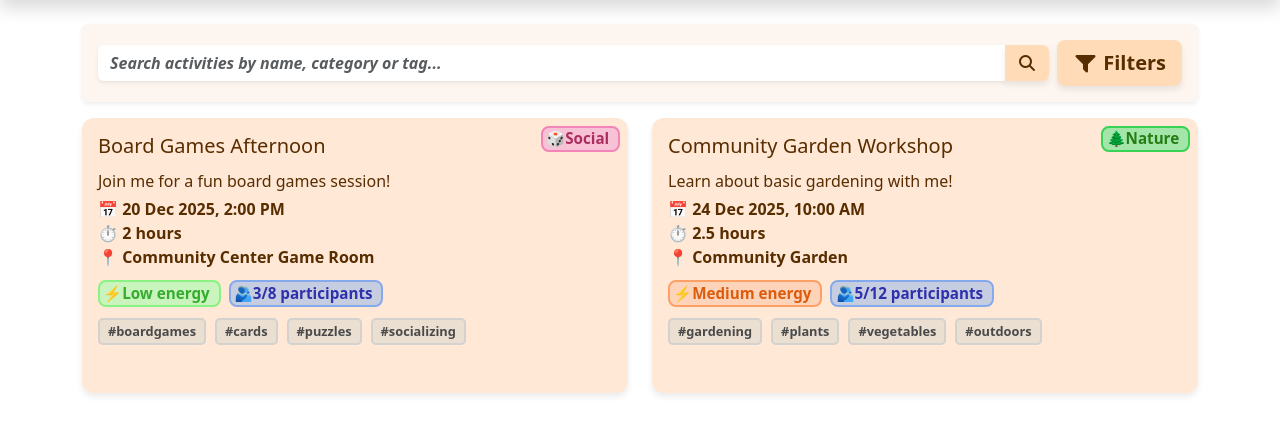
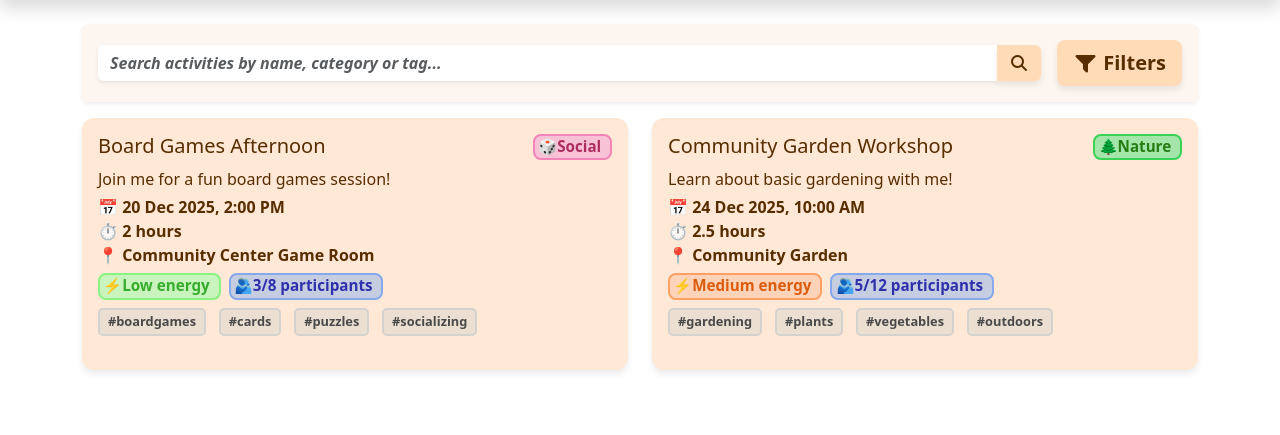
Before and after one commit to starry9x/ShareJoy, a Flask app: page /explore in a window 1280 px wide. Shown: the part 76-511 px from the top of the page. Run offline with Flask 3, Linux system fonts and the light colour scheme; data comes from the database, SQL or seed files in the repository; some libraries are stand-ins or nearby versions.

Commit message:
updated explore

```diff
--- a/static/css/activities.css
+++ b/static/css/activities.css
@@ -19,7 +19,7 @@
     background: #ffe8d6;
     border-radius: 12px;
     padding: 1rem;
-    margin-bottom: 1.5rem;
+    margin-bottom: 0.5rem;
     box-shadow: 0 4px 6px rgba(0, 0, 0, 0.08);
     transition: transform 0.2s, box-shadow 0.2s;
 }
@@ -29,7 +29,7 @@
 }
 
 .spacing {
-    margin-bottom: 0.7rem;
+    margin-bottom: 0.4rem;
 }
 
 .card-spacing {
@@ -113,6 +113,13 @@
     border-radius: 5px;
 }
 
+.activity-tags {
+    display: flex;
+    flex-wrap: wrap;
+    gap: 0.5rem;
+    margin-top: 0.5rem;
+}
+
 /* Participants Badge */
 .participants {
     background: #C7CDE0;
--- a/templates/explore.html
+++ b/templates/explore.html
@@ -19,10 +19,11 @@
             </div>
         </form>
 
-        <button id="toggle-filters" class="btn btn-lg fw-semibold">
+        <button id="toggle-filters" class="btn btn-lg fw-semibold mt-2 mt-md-0 ms-md-2">
             <i class="fa-solid fa-filter"></i> Filters
         </button>
     </div>
+
 
     <div id="filters-container" class="mt-3">
 
@@ -108,23 +109,22 @@
     {% for activity in activities %}
     <div class="col-md-6">
         <div class="activity-card position-relative h-100">
+            <div class="d-flex flex-column flex-sm-row justify-content-between align-items-start spacing">
+                <h5 class="mb-0">{{ activity.name }}</h5>
 
                 {% if activity.type == 'Creative Arts' %}
-            <span class="badge badge-creativearts position-absolute top-0 end-0 m-2">🎨Creative Arts</span>
+                <span class="badge badge-creativearts category-badge mb-2 mb-sm-0">🎨Creative Arts</span>
                 {% elif activity.type == 'Social' %}
-            <span class="badge badge-social position-absolute top-0 end-0 m-2">🎲Social</span>
+                <span class="badge badge-social category-badge mb-2 mb-sm-0">🎲Social</span>
                 {% elif activity.type == 'Learning' %}
-            <span class="badge badge-learning position-absolute top-0 end-0 m-2">📖Learning</span>
+                <span class="badge badge-learning category-badge mb-2 mb-sm-0">📖Learning</span>
                 {% elif activity.type == 'Physical' %}
-            <span class="badge badge-physical position-absolute top-0 end-0 m-2">🏃Physical</span>
+                <span class="badge badge-physical category-badge mb-2 mb-sm-0">🏃Physical</span>
                 {% elif activity.type == 'Nature' %}
-            <span class="badge badge-nature position-absolute top-0 end-0 m-2">🌲Nature</span>
+                <span class="badge badge-nature category-badge mb-2 mb-sm-0">🌲Nature</span>
                 {% elif activity.type == 'Technology' %}
-            <span class="badge badge-technology position-absolute top-0 end-0 m-2">💻Technology</span>
+                <span class="badge badge-technology category-badge mb-2 mb-sm-0">💻Technology</span>
                 {% endif %}
-
-            <div class="d-flex align-items-center gap-2 spacing">
-                <h5 class="mb-0">{{ activity.name }}</h5>
             </div>
 
             <p>{{ activity.description }}</p>
```
Lines whose indentation alone changed are shown as unchanged.
